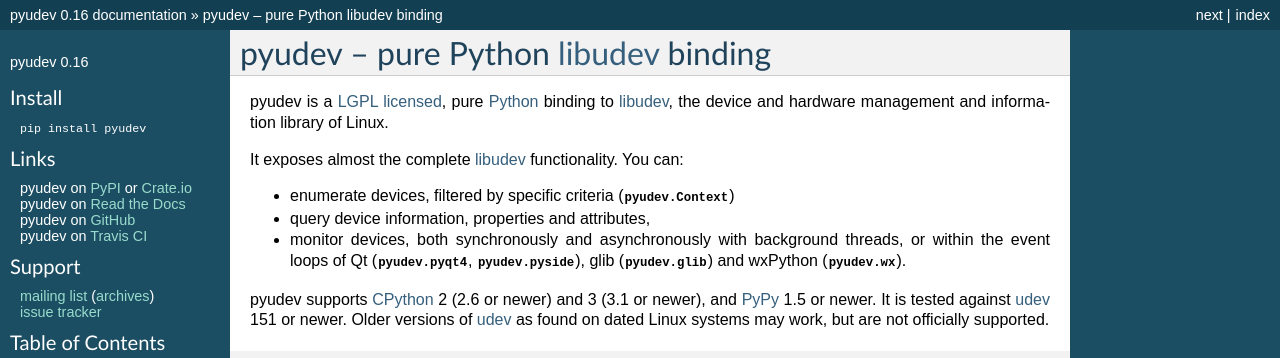
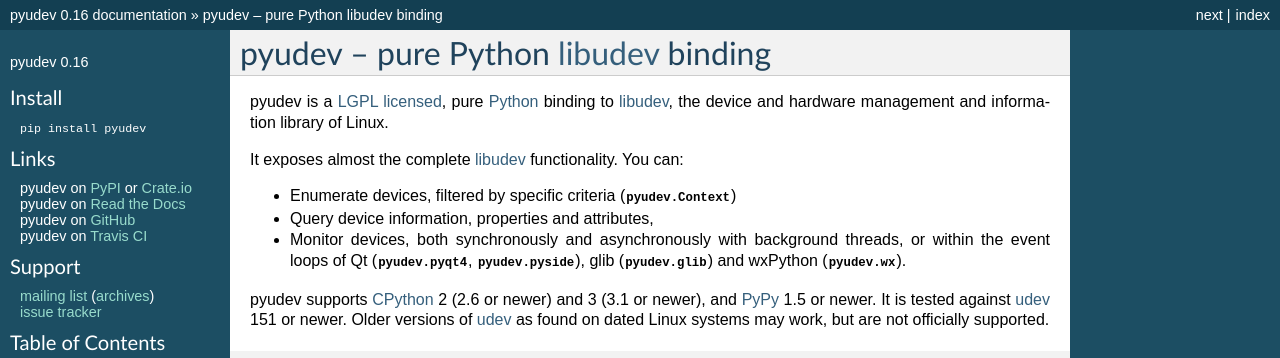
Before and after one commit to pyudev/pyudev, a Sphinx documentation site: the page built from doc/index.rst, in a window 1280 px wide and 900 px high. Shown: the top 358 px of the window. Built offline with Sphinx 7.4.7, drawn with Linux system fonts in a browser that asks for light colours; pages that are not in the unit, such as notebooks, are missing from menus.

Commit message:
Fix case

```diff
--- a/doc/index.rst
+++ b/doc/index.rst
@@ -6,9 +6,9 @@
 
 It exposes almost the complete libudev_ functionality.  You can:
 
-* enumerate devices, filtered by specific criteria (:class:`pyudev.Context`)
-* query device information, properties and attributes,
-* monitor devices, both synchronously and asynchronously with background
+* Enumerate devices, filtered by specific criteria (:class:`pyudev.Context`)
+* Query device information, properties and attributes,
+* Monitor devices, both synchronously and asynchronously with background
   threads, or within the event loops of Qt (:mod:`pyudev.pyqt4`,
   :mod:`pyudev.pyside`), glib (:mod:`pyudev.glib`) and wxPython
   (:mod:`pyudev.wx`).
```
